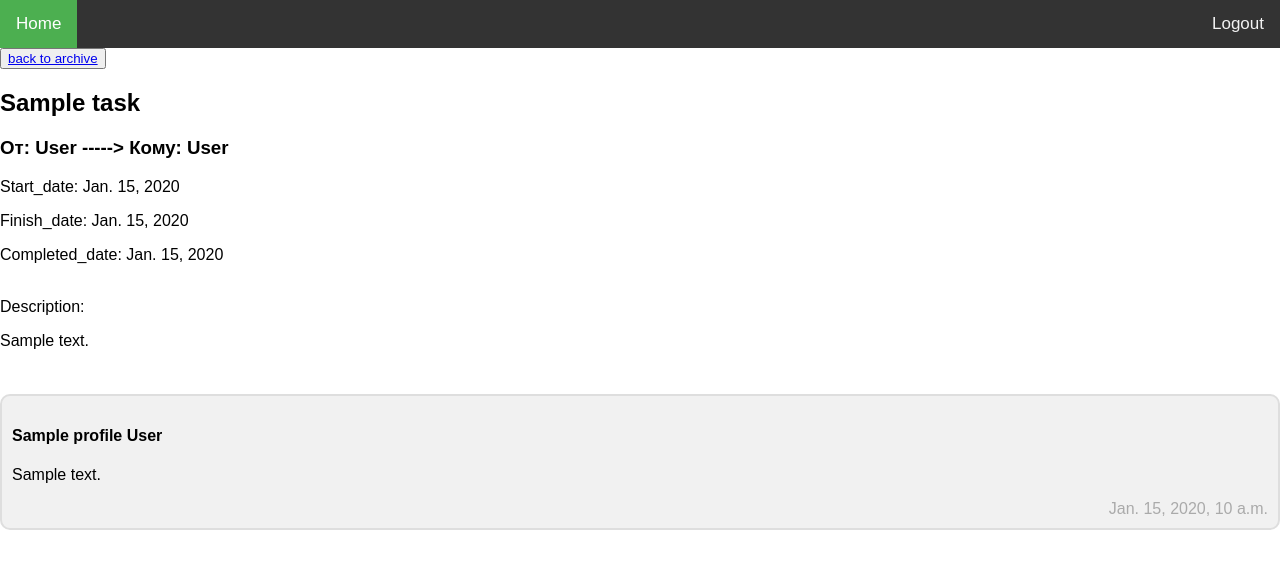
After one commit to grosslord2017/CRM, a Django app: page /completed_task/1/ in a window 1280 px wide. The commit adds this page. Shown: the top 569 px of the page. Run offline with Django 3.2, Linux system fonts and the light colour scheme; a user stored in the database is signed in; tables that the repository leaves empty hold one stand-in row (values such as "Sample post"); parts of the project's set-up code (start-up, migrations or seed data) failed here and were passed over.

Commit message:
add interactive in archive

```diff
--- a/crm/models.py
+++ b/crm/models.py
@@ -48,7 +48,7 @@ class ArchiveTask(models.Model):
     subject = models.CharField(max_length=150)
     task_manager = models.CharField(max_length=150)
     executor = models.CharField(max_length=150)
-    description = models.CharField(max_length=1000)
+    task = models.OneToOneField(Task, on_delete=models.CASCADE)
 
 class VerifiCode(models.Model):
 
--- a/crm/templates/crm/archive.html
+++ b/crm/templates/crm/archive.html
@@ -24,17 +24,15 @@
                 <th>Тема</th>
                 <th>Постановщик</th>
                 <th>Исполнитель</th>
-                <th>Описание</th>
                 <th>Дата завершения</th>
             </tr>
 
             {% for record in archive %}
                 <tr>
                     <th>{{ record.date_create }}</th>
-                    <th>{{ record.subject }}</th>
+                    <th><a href="{% url 'completed_task' pk=record.id %}">{{ record.subject }}</a></th>
                     <th>{{ record.task_manager }}</th>
                     <th>{{ record.executor }}</th>
-                    <th>{{ record.description }}</th>
                     <th>{{ record.date_complete }}</th>
                 </tr>
             {% endfor %}
--- a/crm/templates/crm/my_task_inside.html
+++ b/crm/templates/crm/my_task_inside.html
@@ -68,7 +68,7 @@
     </div>
 
     <script>
-        var positionURL = "{% url 'choice-profile' %}";
+        var positionURL = "{% url 'choice_profile' %}";
         csrfToken = '{{ csrf_token }}';
 
         document.getElementById("department").onchange = function() {
--- /dev/null
+++ b/crm/templates/crm/view_task_in_archive.html
@@ -0,0 +1,37 @@
+{% extends "crm/base.html" %}
+
+{% load static %}
+{% block static_files %}
+    <link rel="stylesheet" href="{% static 'crm/css/my_task_inside.css' %}">
+{% endblock %}
+
+
+{% block body %}
+<!--    button return back-->
+    <button><a href="{% url 'archive' %}">back to archive</a></button>
+
+
+    <div id="task">
+        <h2>{{ task.subject }}</h2>
+        <h3>От: {{ task.task_manager.profile.surname }} -----> Кому: {{ task.executor.surname }}</h3>
+        <p>Start_date: {{ task.date_create }}</p>
+        <p>Finish_date: {{ task.final_date }}</p>
+        <p>Completed_date: {{ archive_task.date_complete }}</p>
+        <br>
+        Description:
+        <p>{{ task.description|linebreaks }}</p>
+    </div>
+
+<!--   output Comments    -->
+    <br>
+    <div id="block_comment">
+        {% for comment in comments %}
+            <div class="container">
+                <h4>{{ comment.author.name }} {{ comment.author.surname }}</h4>
+                <p>{{ comment.text|linebreaks }}</p>
+                <span class="time-right">{{ comment.date }}</span>
+            </div>
+        {% endfor %}
+    </div>
+
+{% endblock %}
--- a/crm/urls.py
+++ b/crm/urls.py
@@ -19,6 +19,7 @@ urlpatterns = [
     path('supervising_tasks/', views.supervising_tasks, name='supervising_tasks'),
     path('supervising_tasks/<int:pk>/', views.supervising_task_inside, name='supervising_task_inside'),
     path('archive/', views.views_archive, name='archive'),
+    path('completed_task/<int:pk>/', views.views_completed_task, name='completed_task'),
     path('choice_position', views.choice_position, name='choice_position'),
     path('choice_profile', views.choice_profile, name='choice_profile'),
     path('create_workplace/', views.create_workplace, name='create_workplace'),
--- a/crm/views.py
+++ b/crm/views.py
@@ -11,7 +11,7 @@ from django.http.response import JsonResponse
 from django.contrib.auth.decorators import login_required
 from django.contrib.auth import login, authenticate, logout
 from .models import Profile, Task, ArchiveTask, Position, Comment, VerifiCode
-from django.shortcuts import render, HttpResponseRedirect, Http404
+from django.shortcuts import render, HttpResponseRedirect, Http404, HttpResponse
 from .forms import AutorizationForm, UserRegistrationForm, UserEditForm, ProfileFillingForm, TaskCreateForm,\
     CommentCreateForm, DepartmentCreateForm, PositionCreateForm, ChangePasswordForm, RestoreAccountForm,\
     CreateNewPass
@@ -164,6 +164,7 @@ def edit_profile(request):
 @login_required
 def task_create(request):
     if not get_or_none(Profile, user_id=request.user.id):
+        messages.error(request, 'You don\'t have profile.')
         return HttpResponseRedirect('/')
     group = Group.objects.all()
     date_today = str(date.today())
@@ -281,7 +282,7 @@ def supervising_task_inside(request, pk):
     task = Task.objects.get(id=pk)
     comment_form = CommentCreateForm()
     if request.method == 'POST':
-        # block create comment
+        # block check to complete
         if request.POST.get('status', False):
             task_manager = Profile.objects.get(id=task.executor_id)
             archive = ArchiveTask.objects.create(
@@ -289,12 +290,15 @@ def supervising_task_inside(request, pk):
                 subject=task.subject,
                 task_manager=task.task_manager.profile.surname,
                 executor=task_manager.surname,
-                description=task.description
+                task_id=task.id
             )
             archive.save()
-            task.delete()
+            task.status_completed = True
+            task.save()
+            # task.delete()
             return HttpResponseRedirect(f'/supervising_tasks/')
 
+        # block create comment
         comment_form = CommentCreateForm(request.POST)
         if comment_form.is_valid():
             comment = comment_form.cleaned_data
@@ -529,3 +533,12 @@ def get_or_none(model, *args, **kwargs):
         return model.objects.get(*args, **kwargs)
     except:
         return None
+
+@login_required
+def views_completed_task(request, pk):
+    archive_task = ArchiveTask.objects.get(id=pk)
+    task = Task.objects.get(id=archive_task.task_id)
+    comments = Comment.objects.filter(task_fk_id=archive_task.task_id)[::-1]
+
+    return render(request, 'crm/view_task_in_archive.html', {'task': task, 'comments': comments,
+                                                             'archive_task': archive_task})
```
Also changed, not shown: crm/templates/crm/home_crm.html (+9 -0 lines), crm/migrations/0001_initial.py, crm/migrations/0002_remove_profile_patronymic.py (deleted).
